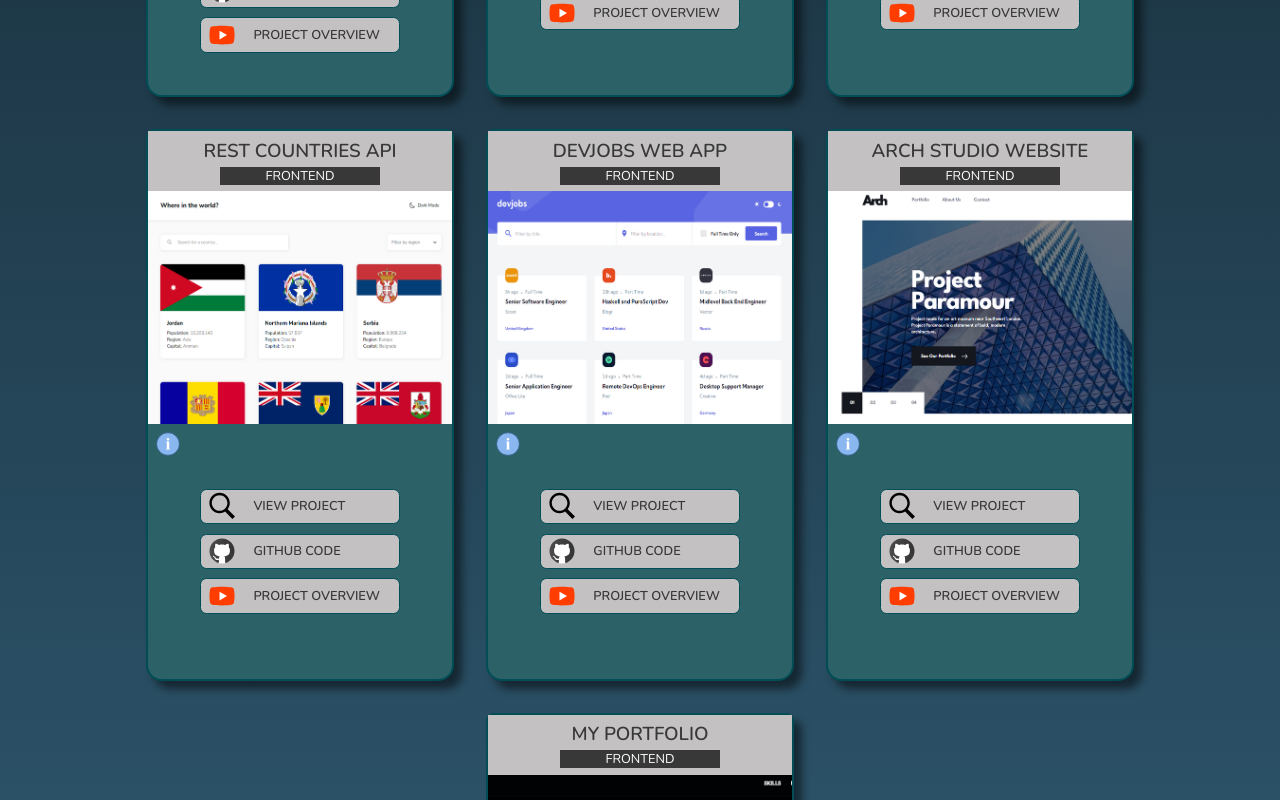
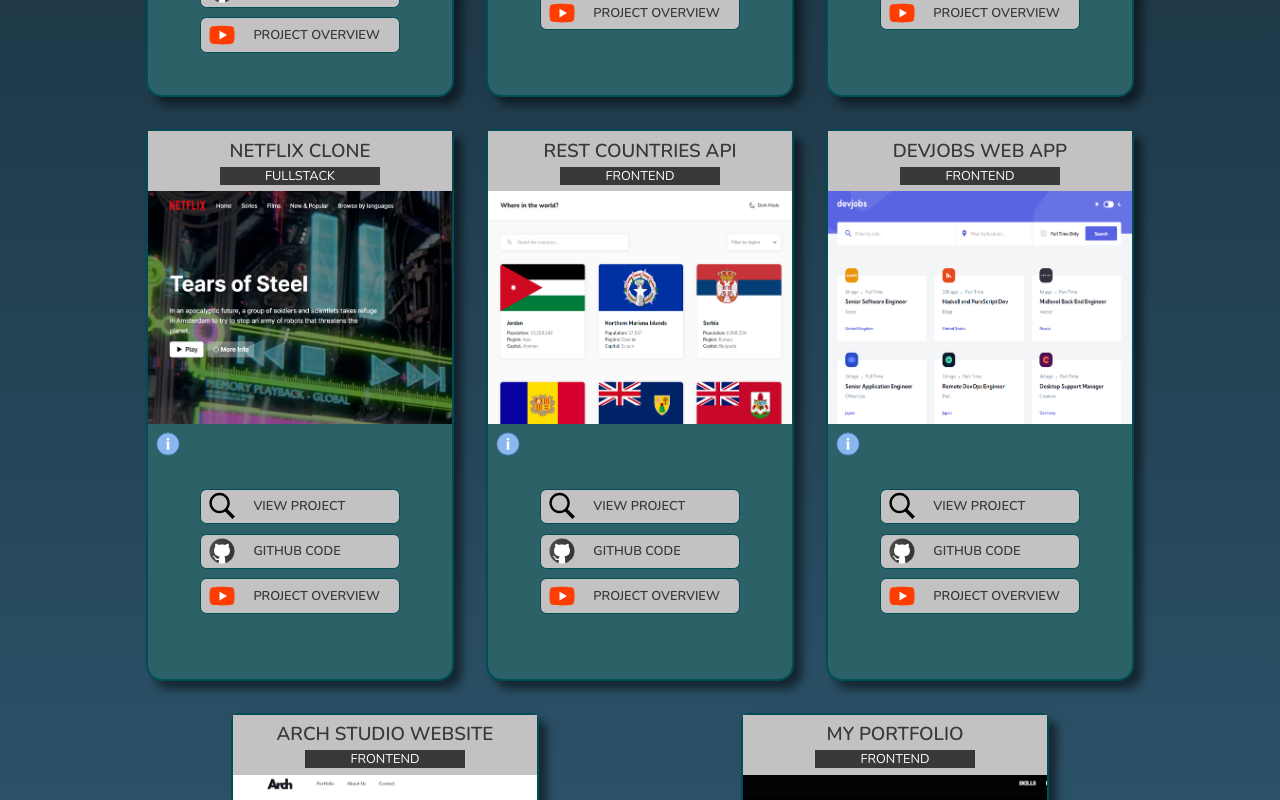
Before and after one commit to curiousmind04/Brandon-Portfolio, a React (Vite) app: page / in a window 1280 px wide. Shown: the part 1820-2620 px from the top of the page. Built offline with nearby package versions, Linux system fonts and the light colour scheme.

Commit message:
added netflix project

```diff
--- a/src/components/Projects.tsx
+++ b/src/components/Projects.tsx
@@ -51,6 +51,20 @@
   },
   {
     id: 4,
+    title: "Netflix Clone",
+    category: "Fullstack",
+    image: "netflix-project.png",
+    links: {
+      live: "https://netflix-clone-mu-lemon.vercel.app/",
+      frontendCode: "https://github.com/curiousmind04/netflix-clone",
+      overview:
+        "https://www.youtube.com/watch?v=W5NneK7kmLI&ab_channel=BrandonCBH",
+    },
+    description:
+      "I used NextJS 13, React, TypeScript, MongoDB, Prisma, Zustand, NextAuth, TailwindCSS, and Vercel for deployment. This project is a fully responsive Netflix Clone. You can sign up, sign in, and there is demo credentials that you can use as well. You can view the information modal associated with each movie, and you can watch each movie",
+  },
+  {
+    id: 5,
     title: "REST Countries API",
     category: "Frontend",
     image: "rest-countries-api.png",
@@ -65,7 +79,7 @@
       "I used React, TypeScript, Vite, CSS Modules, the REST Countries API, and I deployed it with Netlify. You can see all countries on the homepage, search for a country, filter countries by region, visit country detail pages, click through to the border countries on the detail page, and toggle the color scheme between light and dark mode.",
   },
   {
-    id: 5,
+    id: 6,
     title: "Devjobs Web App",
     category: "Frontend",
     image: "devjobs.png",
@@ -79,7 +93,7 @@
       "I used React, TypeScript, Vite, CSS Modules, and I deployed it with Netlify. There is a theme toggle to switch between dark and light mode. The homepage contains the available jobs on the job board, and you can then visit the detail page for each job as well. You can use the filter inputs to narrow down your job search.",
   },
   {
-    id: 6,
+    id: 7,
     title: "Arch Studio Website",
     category: "Frontend",
     image: "arch-studio.png",
@@ -94,7 +108,7 @@
       "I used React, TypeScript, Vite, CSS Modules, React Leaflet for the map, and I deployed it with Netlify. You can navigate between the different pages to explore details about this fictional company, you can view the office locations on the generated map, and you can submit the contact form (which has the necessary validations).",
   },
   {
-    id: 7,
+    id: 8,
     title: "My Portfolio",
     category: "Frontend",
     image: "portfolio.png",
```
Also changed, not shown: public/assets/projects/netflix-project.png (added).
